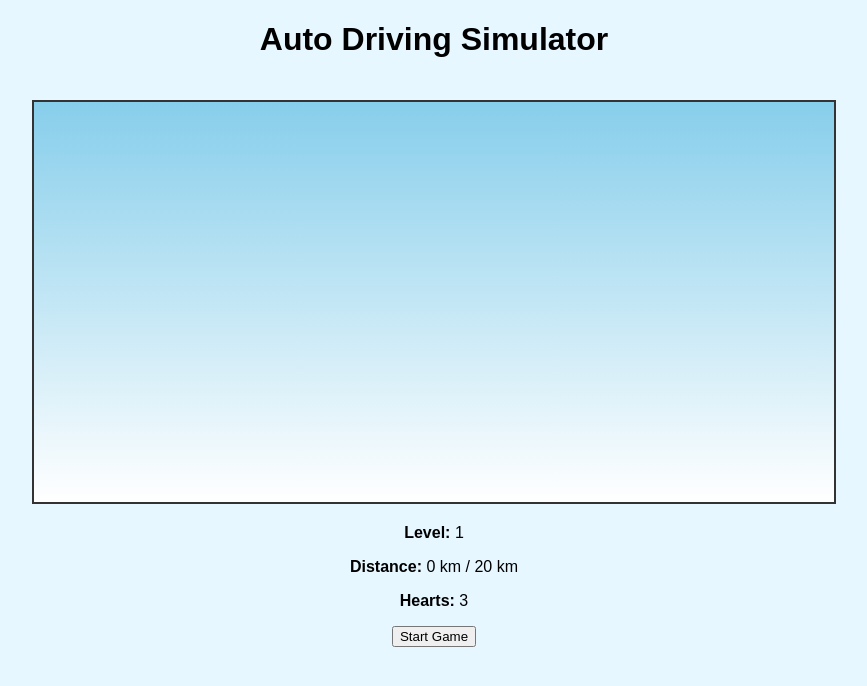
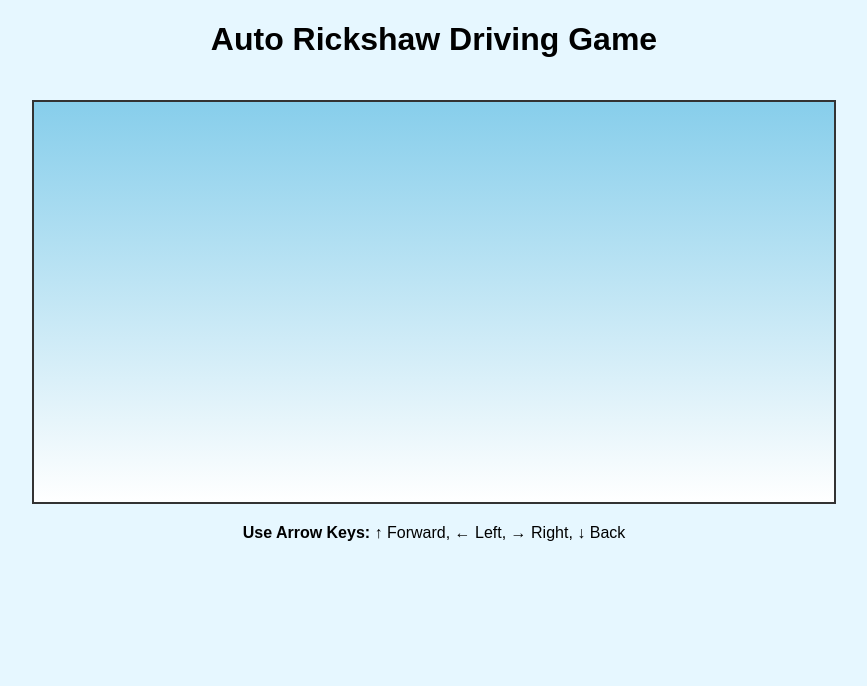
Before and after one commit to Shanthosh-pro/game_auto_rickshaw, a plain HTML site: page index.html in a window 1280 px wide. Shown: the whole page, without its empty margins (206-1073 px from the left). Drawn offline with Linux system fonts and the light colour scheme.

Commit message:
Update index.html

```diff
--- a/index.html
+++ b/index.html
@@ -3,20 +3,13 @@
 <head>
   <meta charset="UTF-8" />
   <meta name="viewport" content="width=device-width, initial-scale=1.0"/>
-  <title>Auto Driving Simulator</title>
+  <title>Auto Rickshaw Driving Game</title>
   <link rel="stylesheet" href="style.css" />
 </head>
 <body>
-  <h1>Auto Driving Simulator</h1>
+  <h1>Auto Rickshaw Driving Game</h1>
   <canvas id="gameCanvas" width="800" height="400"></canvas>
-
-  <div class="controls">
-    <p><strong>Level:</strong> <span id="level">1</span></p>
-    <p><strong>Distance:</strong> <span id="distance">0</span> km / <span id="goal">20</span> km</p>
-    <p><strong>Hearts:</strong> <span id="hearts">3</span></p>
-    <button onclick="startGame()">Start Game</button>
-  </div>
-
+  <p><strong>Use Arrow Keys:</strong> ↑ Forward, ← Left, → Right, ↓ Back</p>
   <script src="script.js"></script>
 </body>
 </html>
```
